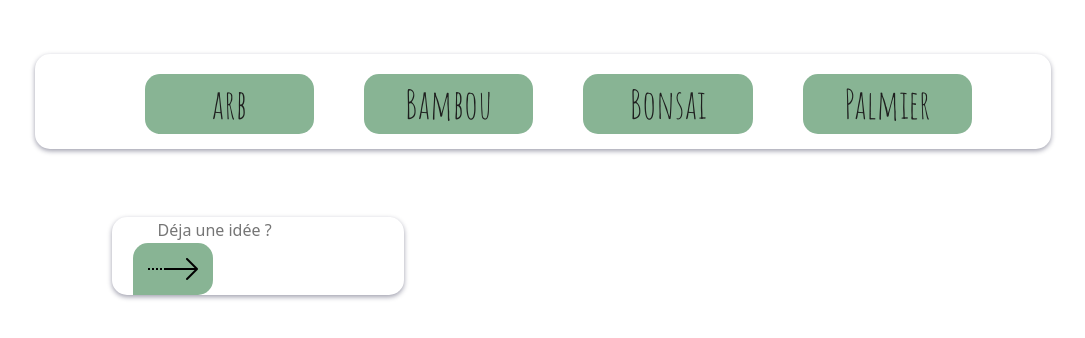
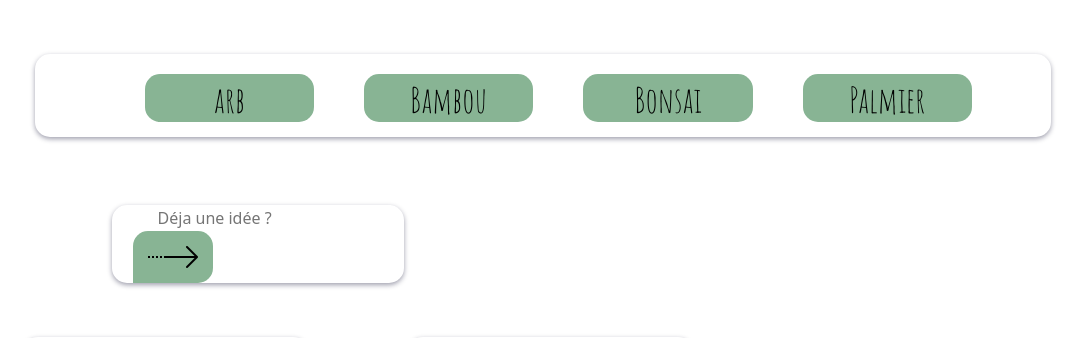
Before and after one commit to armanceau/lafleur, a PHP site: page /shop.php in a window 1280 px wide. Shown: the part 86-424 px from the top of the page, without its empty margins (97-1182 px from the left). Run offline with PHP 8.4, Linux system fonts and the light colour scheme; data comes from the database, SQL or seed files in the repository; some web fonts are replaced.

Commit message:
update profil / modif shop button

```diff
--- a/css/style.css
+++ b/css/style.css
@@ -860,6 +860,7 @@ input:focus::placeholder{
     border-radius: 30px;
     transition: transform .6s;
     border: none;
+    padding: 8px;
 }
 
 .validation__modifInfo:hover{
@@ -950,20 +951,6 @@ input:focus::placeholder{
     padding-right: 30px;
 }
 
-.linkShop{
-    color: #1E1E1E;
-    text-decoration: none;
-    text-align: center;
-    font-size: 40px;
-}
-
-
-.linkShop:hover{
-    color: #fff;
-    text-decoration: none;
-    transition: 0.6s;
-}
-
 .right{
     border-radius: 0px 90px 0px 0px;
 }
@@ -984,6 +971,16 @@ input:focus::placeholder{
     margin-left: 25px;
     margin-right: 25px;
     margin-bottom: 15px;
+    border: none;
+    height: 3rem;
+    font-size: 2.2rem;
+}
+
+
+.navCateg:hover{
+    color: #fff;
+    text-decoration: none;
+    transition: 0.5s;
 }
 
 /* FIN SHOP */
--- a/shop.php
+++ b/shop.php
@@ -15,9 +15,9 @@ require 'connection.php';
 
                 foreach($ligne as $categorie){
                     ?>
-                    <div class="col-2 navCateg">
-                        <a class="linkShop" href="shop.php?categorie=<?php echo $categorie['code_de_la_categorie']?>"><?php echo $categorie['nom_de_la_categorie']?></a>
-                    </div>
+                        <a class="col-2 navCateg" href="shop.php?categorie=<?php echo $categorie['code_de_la_categorie']?>">
+                            <?php echo $categorie['nom_de_la_categorie']?>
+                        </a>
                     <?php
                 }
             ?>
```
